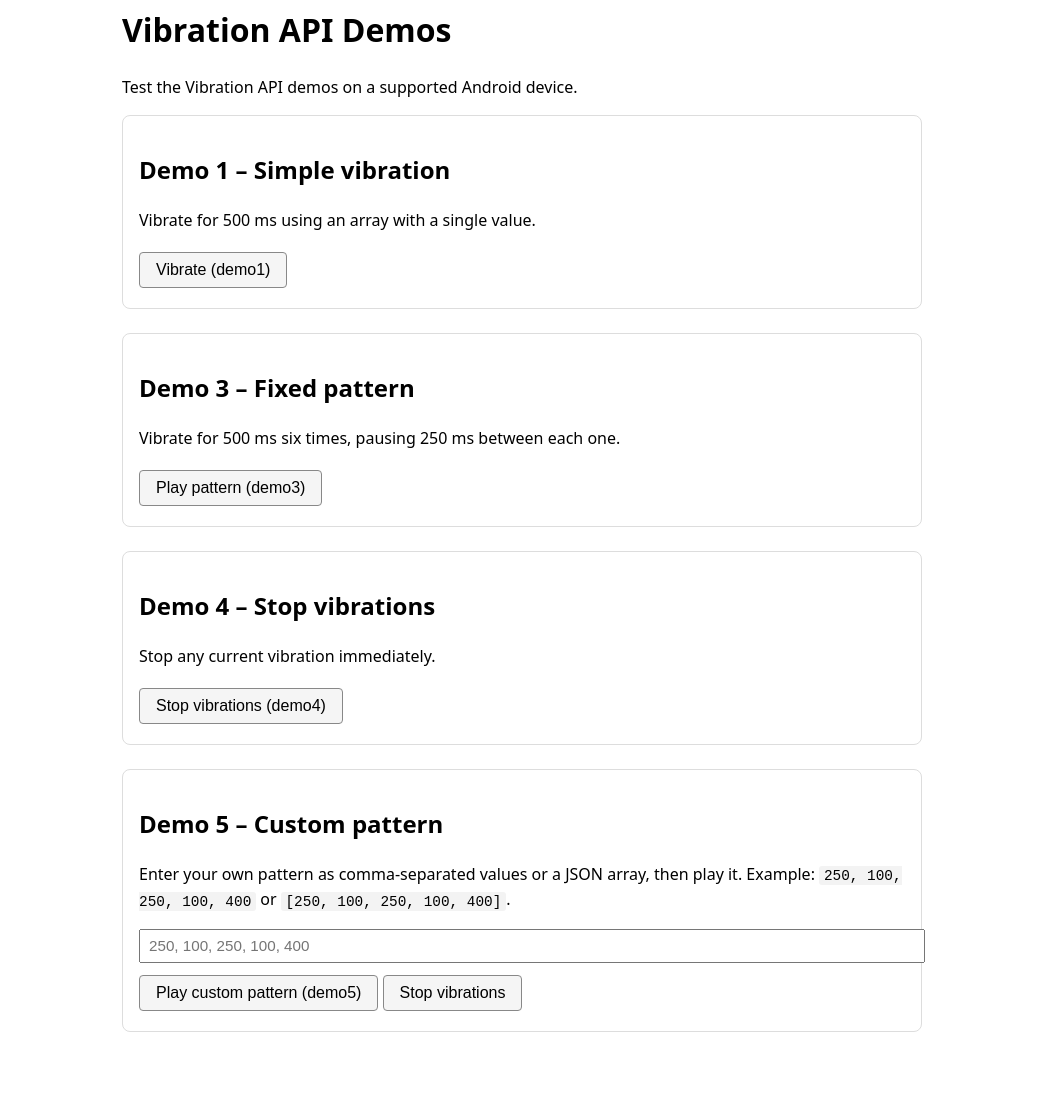
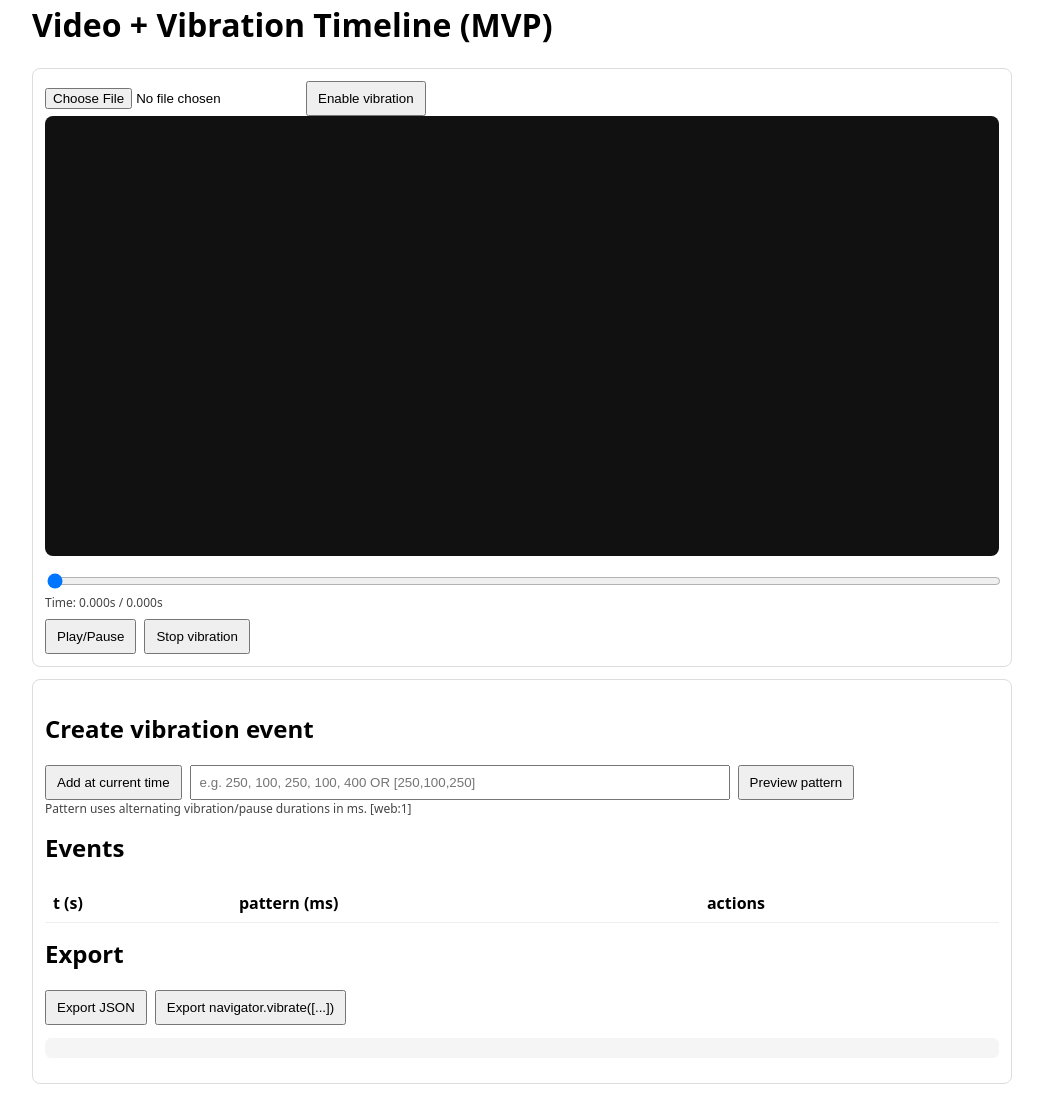
Before and after one commit to PrineethR/androidvibrations, a plain HTML site: page index.html in a window 1280 px wide. Shown: the part 18-1118 px from the top of the page, without its empty margins (118-1161 px from the left). Before the commit the page ends 1074 px from the top, so only its background shows below. Drawn offline with Linux system fonts and the light colour scheme.

Commit message:
Refactor index.html for Video + Vibration Timeline
Updated HTML structure and styles for the Video + Vibration Timeline MVP. Added new controls and improved layout for better user interaction.

```diff
--- a/index.html
+++ b/index.html
@@ -1,102 +1,78 @@
-<!DOCTYPE html>
+<!doctype html>
 <html lang="en">
 <head>
-  <meta charset="utf-8">
-  <title>Vibration APIs</title>
-  <meta name="viewport" content="width=device-width, initial-scale=1.0">
+  <meta charset="utf-8" />
+  <meta name="viewport" content="width=device-width,initial-scale=1" />
+  <title>Video + Vibration Timeline (MVP)</title>
   <style>
-    body {
-      font-family: system-ui, -apple-system, BlinkMacSystemFont, "Segoe UI", sans-serif;
-      max-width: 800px;
-      margin: 1.5rem auto;
-      padding: 0 1rem;
-      line-height: 1.5;
-    }
-    h1, h2 {
-      font-weight: 600;
-    }
-    section {
-      margin-bottom: 1.5rem;
-      padding: 1rem;
-      border: 1px solid #ddd;
-      border-radius: 8px;
-    }
-    button {
-      padding: 0.5rem 1rem;
-      margin: 0.25rem 0;
-      font-size: 1rem;
-      border-radius: 4px;
-      border: 1px solid #888;
-      background: #f5f5f5;
-      cursor: pointer;
-    }
-    button:hover {
-      background: #e9e9e9;
-    }
-    input[type="text"] {
-      width: 100%;
-      max-width: 100%;
-      padding: 0.4rem 0.5rem;
-      font-size: 0.95rem;
-      margin-bottom: 0.5rem;
-    }
-    code {
-      background: #f3f3f3;
-      padding: 0.1rem 0.3rem;
-      border-radius: 3px;
-      font-size: 0.9rem;
-    }
+    body { font-family: system-ui, sans-serif; max-width: 980px; margin: 16px auto; padding: 0 12px; }
+    .row { display: grid; grid-template-columns: 1fr; gap: 12px; }
+    video { width: 100%; max-height: 55vh; background: #111; border-radius: 8px; }
+    .panel { border: 1px solid #ddd; border-radius: 8px; padding: 12px; }
+    .controls { display: flex; gap: 8px; flex-wrap: wrap; align-items: center; }
+    input[type="text"] { width: min(520px, 100%); padding: 8px; }
+    input[type="range"] { width: 100%; }
+    table { width: 100%; border-collapse: collapse; }
+    th, td { border-bottom: 1px solid #eee; padding: 8px; text-align: left; }
+    button { padding: 8px 10px; }
+    code, pre { background: #f5f5f5; border-radius: 6px; }
+    pre { padding: 10px; overflow: auto; }
+    .small { font-size: 12px; color: #444; }
   </style>
 </head>
 <body>
-  <h1>Vibration API Demos</h1>
-  <p>
-    Test the Vibration API demos on a supported Android device.
-  </p>
+  <h1>Video + Vibration Timeline (MVP)</h1>
 
-  <section>
-    <h2>Demo 1 – Simple vibration</h2>
-    <p>Vibrate for 500 ms using an array with a single value.</p>
-    <button onclick="example1()">Vibrate (demo1)</button>
-  </section>
+  <div class="row">
+    <div class="panel">
+      <div class="controls">
+        <input id="videoFile" type="file" accept="video/*" />
+        <button id="armVibrationBtn">Enable vibration</button>
+        <span id="supportText" class="small"></span>
+      </div>
 
+      <video id="video" playsinline></video>
 
-  <section>
-    <h2>Demo 3 – Fixed pattern</h2>
-    <p>Vibrate for 500 ms six times, pausing 250 ms between each one.</p>
-    <button onclick="startPattern()">Play pattern (demo3)</button>
-  </section>
+      <div style="margin-top:10px;">
+        <input id="seek" type="range" min="0" max="0" value="0" step="0.001" />
+        <div class="small">
+          Time: <span id="timeText">0.000</span>s / <span id="durText">0.000</span>s
+        </div>
+        <div class="controls" style="margin-top:8px;">
+          <button id="playBtn">Play/Pause</button>
+          <button id="stopBtn">Stop vibration</button>
+        </div>
+      </div>
+    </div>
 
-  <section>
-    <h2>Demo 4 – Stop vibrations</h2>
-    <p>Stop any current vibration immediately.</p>
-    <button onclick="stopVibrations()">Stop vibrations (demo4)</button>
-  </section>
+    <div class="panel">
+      <h2>Create vibration event</h2>
+      <div class="controls">
+        <button id="addEventBtn">Add at current time</button>
+        <input id="patternInput" type="text" placeholder="e.g. 250, 100, 250, 100, 400 OR [250,100,250]" />
+        <button id="previewBtn">Preview pattern</button>
+      </div>
+      <div class="small">
+        Pattern uses alternating vibration/pause durations in ms. [web:1]
+      </div>
 
-  <section>
-    <h2>Demo 5 – Custom pattern</h2>
-    <p>
-      Enter your own pattern as comma‑separated values or a JSON array, then play it.
-      Example: <code>250, 100, 250, 100, 400</code> or <code>[250, 100, 250, 100, 400]</code>.
-    </p>
-    <input
-      id="patternInput"
-      type="text"
-      placeholder="250, 100, 250, 100, 400"
-    />
-    <div>
-      <button onclick="playCustomPattern()">Play custom pattern (demo5)</button>
-      <button onclick="stopVibrations()">Stop vibrations</button>
+      <h2 style="margin-top:14px;">Events</h2>
+      <table>
+        <thead>
+          <tr><th>t (s)</th><th>pattern (ms)</th><th>actions</th></tr>
+        </thead>
+        <tbody id="eventsTable"></tbody>
+      </table>
+
+      <h2 style="margin-top:14px;">Export</h2>
+      <div class="controls">
+        <button id="exportJsonBtn">Export JSON</button>
+        <button id="exportVibrateBtn">Export navigator.vibrate([...])</button>
+      </div>
+      <pre id="exportOut"></pre>
     </div>
-  </section>
+  </div>
 
-  <!-- Original demos -->
-  <script src="demo1.js"></script>
-  <script src="demo2.js"></script>
-  <script src="demo3.js"></script>
-  <script src="demo4.js"></script>
-
-  <!-- Your new custom pattern demo -->
-  <script src="demo5.js"></script>
+  <script src="demoVibeVideo.js"></script>
 </body>
 </html>
```
